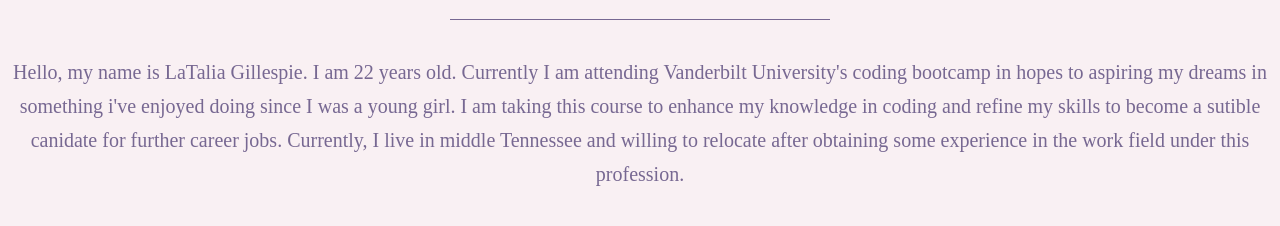
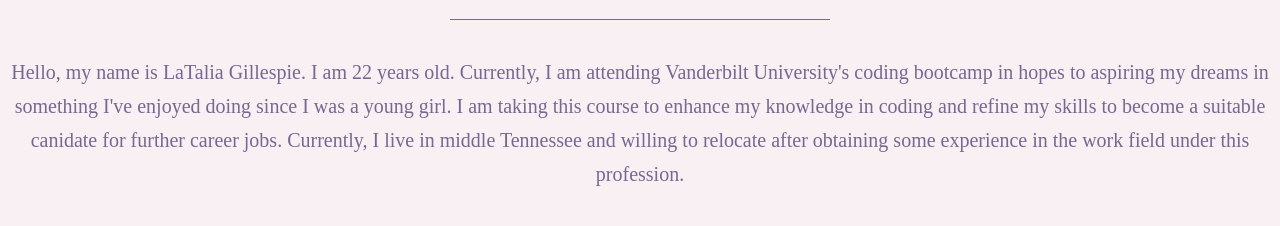
Before and after one commit to Lgillespie97/ProfessionalPortfolio1, a plain HTML site: page index.html in a window 1280 px wide. Shown: the part 411-637 px from the top of the page. Drawn offline with Linux system fonts and the light colour scheme.

Commit message:
grammatical correction

```diff
--- a/index.html
+++ b/index.html
@@ -41,10 +41,10 @@
                     About Me
                 </h2>
                 <p>
-                    Hello, my name is LaTalia Gillespie. I am 22 years old. Currently I am attending Vanderbilt
-                    University's coding bootcamp in hopes to aspiring my dreams in something i've enjoyed doing since I
+                    Hello, my name is LaTalia Gillespie. I am 22 years old. Currently, I am attending Vanderbilt
+                    University's coding bootcamp in hopes to aspiring my dreams in something I've enjoyed doing since I
                     was a young girl. I am taking this course to enhance my knowledge in coding and refine my skills to
-                    become a sutible canidate for further career jobs. Currently, I live in middle Tennessee and willing
+                    become a suitable canidate for further career jobs. Currently, I live in middle Tennessee and willing
                     to relocate after obtaining some experience in the work field under this profession.
                 </p>
                 <br />
```
